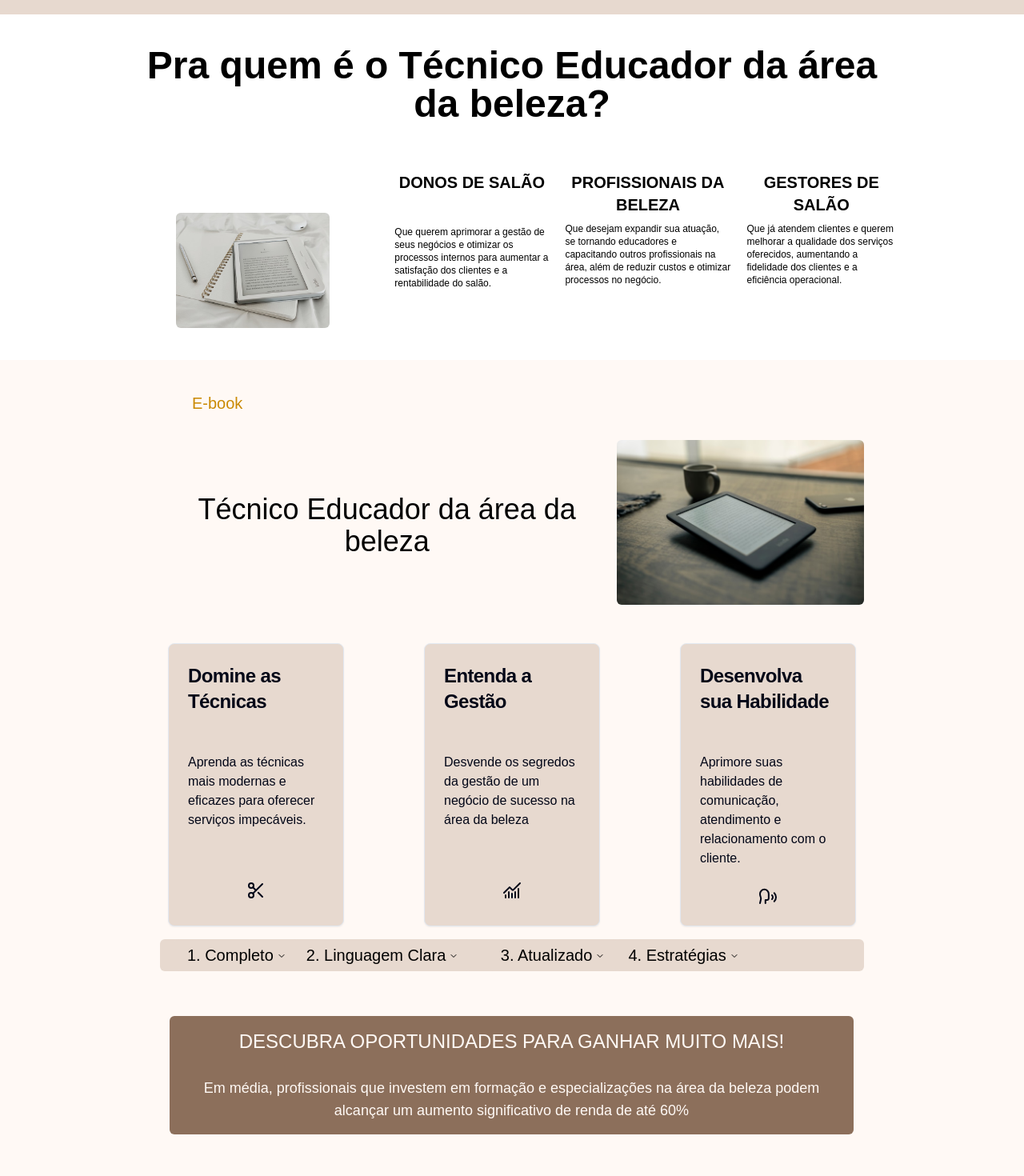
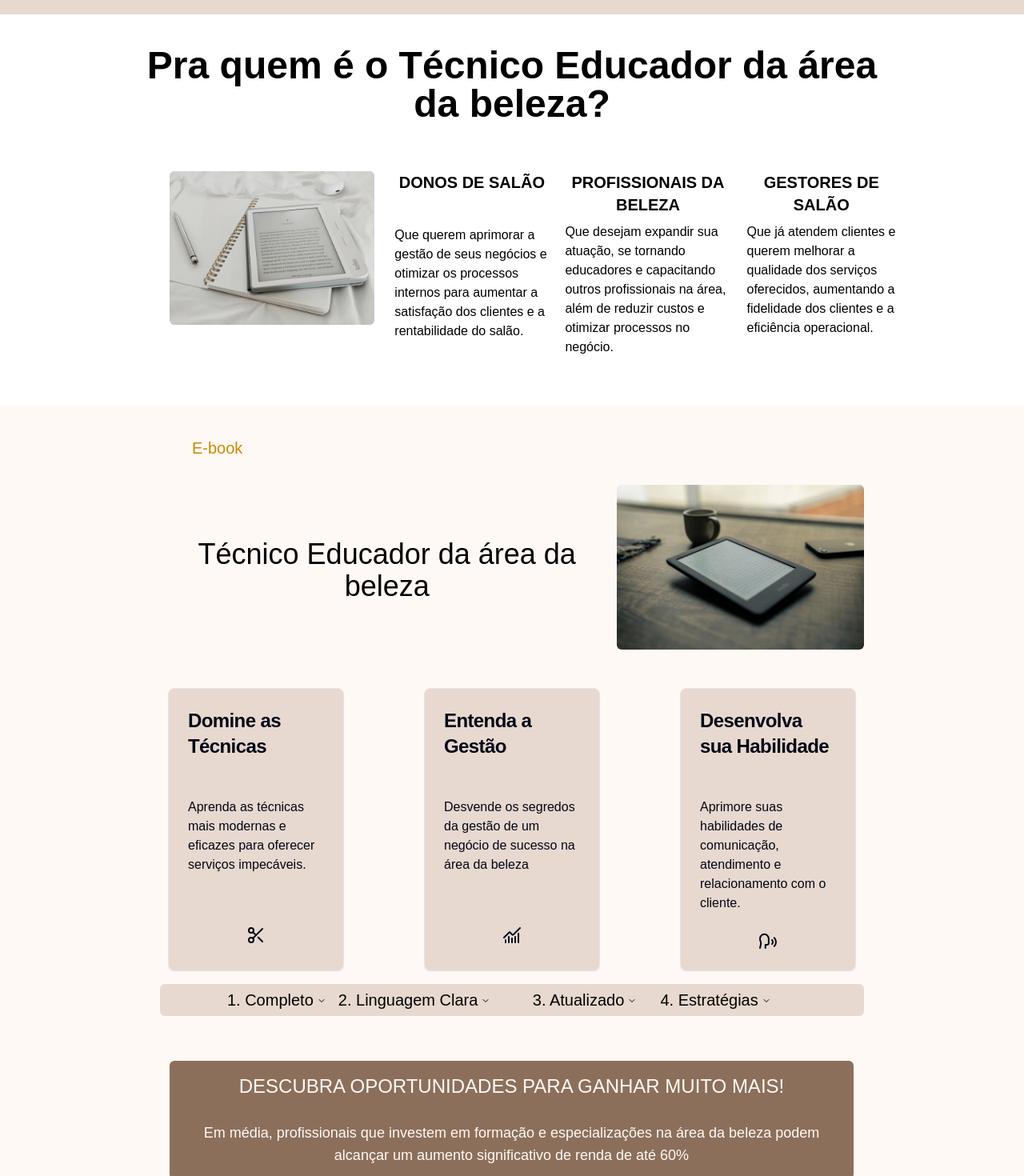
Before and after one commit to Riba12/CircuitoBeleza, a Next.js app: page / in a window 1280 px wide. Shown: the part 828-2298 px from the top of the page at 80% size. Built offline with nearby package versions, Linux system fonts and the light colour scheme.

Commit message:
small fixes

```diff
--- a/src/components/ebook.tsx
+++ b/src/components/ebook.tsx
@@ -70,9 +70,9 @@ export default function Ebook() {
                     </div>
                     <div className="flex bg-bege-100 w-full place-content-center rounded-md">
                         <NavigationMenu>
-                            <NavigationMenuList className="w-[80px] md:w-1/4">
+                            <NavigationMenuList className="w-[80px] md:w-1/4 md:ml-20">
                                 <NavigationMenuItem >
-                                    <NavigationMenuTrigger className="text-[8px] md:text-xl bg-bege-100">1. Completo</NavigationMenuTrigger>
+                                    <NavigationMenuTrigger className="text-[8px] md:text-xl  bg-bege-100">1. Completo</NavigationMenuTrigger>
                                     <NavigationMenuContent>
                                         <div className="w-52 p-4">Aborda todos os aspectos da área da beleza, desde técnicas básicas até as mais avançadas.</div>
                                     </NavigationMenuContent>
--- a/src/components/quem.tsx
+++ b/src/components/quem.tsx
@@ -11,10 +11,10 @@ export default function Quem() {
                     </div>
                     <div className="flex ">
                         <div className="w-1/3 place-content-center">
-                            <img src="book2.png" className="rounded-md w-24 md:w-48 md:ml-10 md:mt-28" />
+                            <img src="book2.png" className="rounded-md w-24 md:w-64 md:ml-8 md:mt-22" />
                         </div>
                         <div className="w-2/3">
-                            <div className="flex my-5 space-x-1 md:space-x-5 text-xs">
+                            <div className="flex my-5 space-x-1 md:space-x-5 text-xs md:text-base">
                                 <div className="md:mt-10">
                                     <h1 className="text-center md:text-xl"><b>DONOS DE SALÃO</b></h1>
                                     <h2 className="pt-2 md:pt-10">Que querem aprimorar a gestão de seus negócios e otimizar os processos internos para aumentar a satisfação dos clientes e a rentabilidade do salão.</h2>
```
